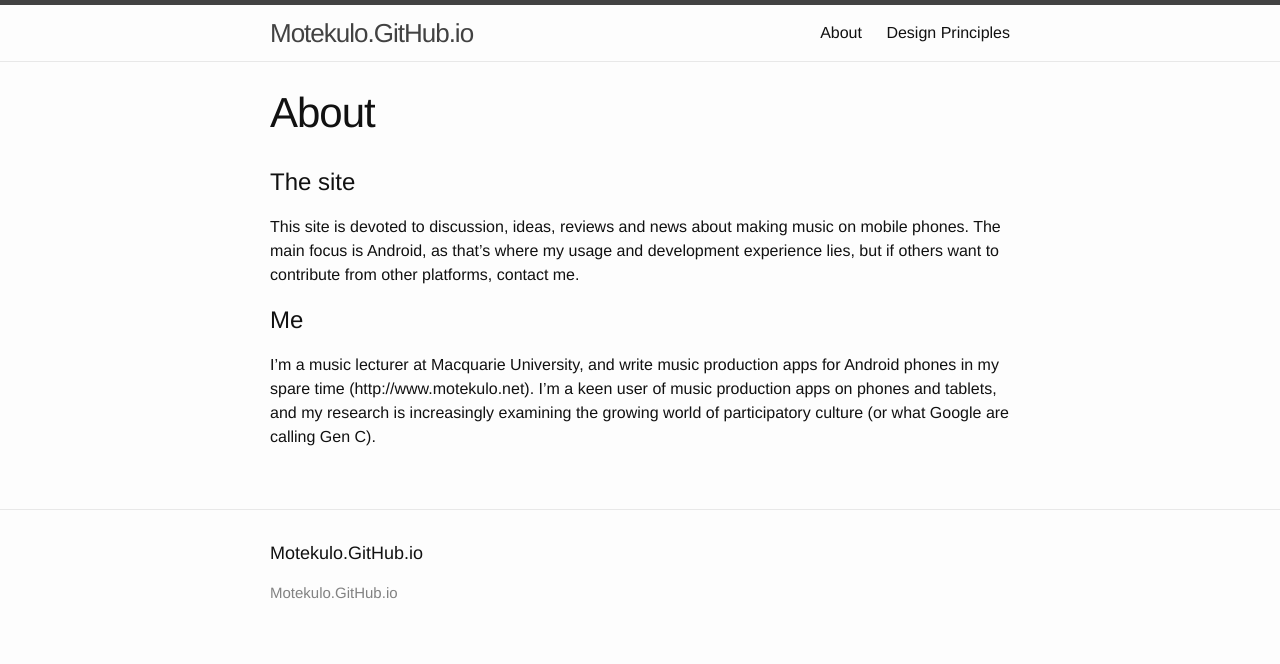
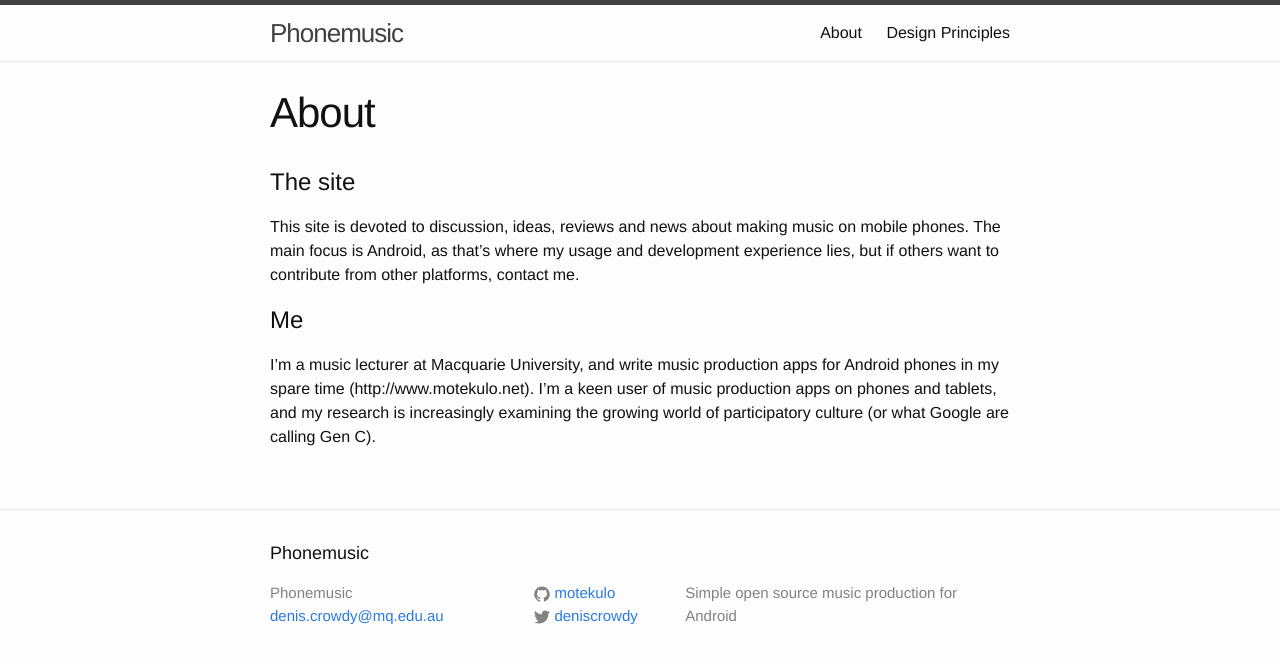
Before and after one commit to motekulo/github.io, a Jekyll site: the page built from about.md, in a window 1280 px wide. Shown: the top 664 px of the page. Built offline with Jekyll 4.4.1, drawn with Linux system fonts in a browser that asks for light colours.

Commit message:
Update config file

```diff
--- a/_config.yml
+++ b/_config.yml
@@ -1,8 +1,19 @@
-title: Motekulo.GitHub.io
-description:
-google_analytics:
-show_downloads: true
-theme: jekyll-theme-modernist
+# Welcome to Jekyll!
+#
+# This config file is meant for settings that affect your whole blog, values
+# which you are expected to set up once and rarely need to edit after that.
+# For technical reasons, this file is *NOT* reloaded automatically when you use
+# 'jekyll serve'. If you change this file, please restart the server process.
 
-gems:
-  - jekyll-mentions
+# Site settings
+title: Phonemusic
+email: denis.crowdy@mq.edu.au
+description: > # this means to ignore newlines until "baseurl:"
+        Simple open source music production for Android
+baseurl: "/phonemusic" # the subpath of your site, e.g. /blog
+url: "" # the base hostname & protocol for your site
+twitter_username: deniscrowdy
+github_username:  motekulo
+
+# Build settings
+markdown: kramdown
```
